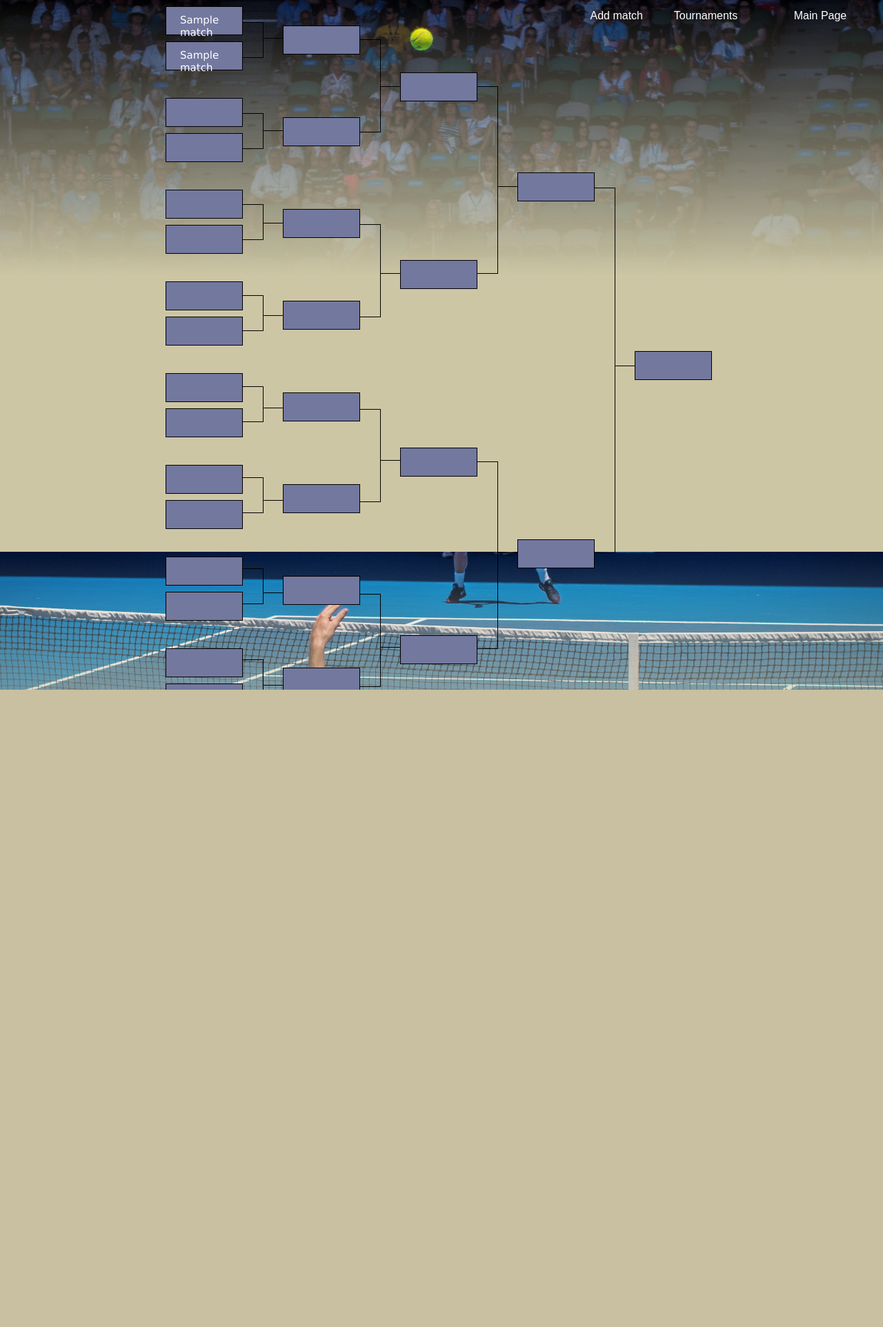
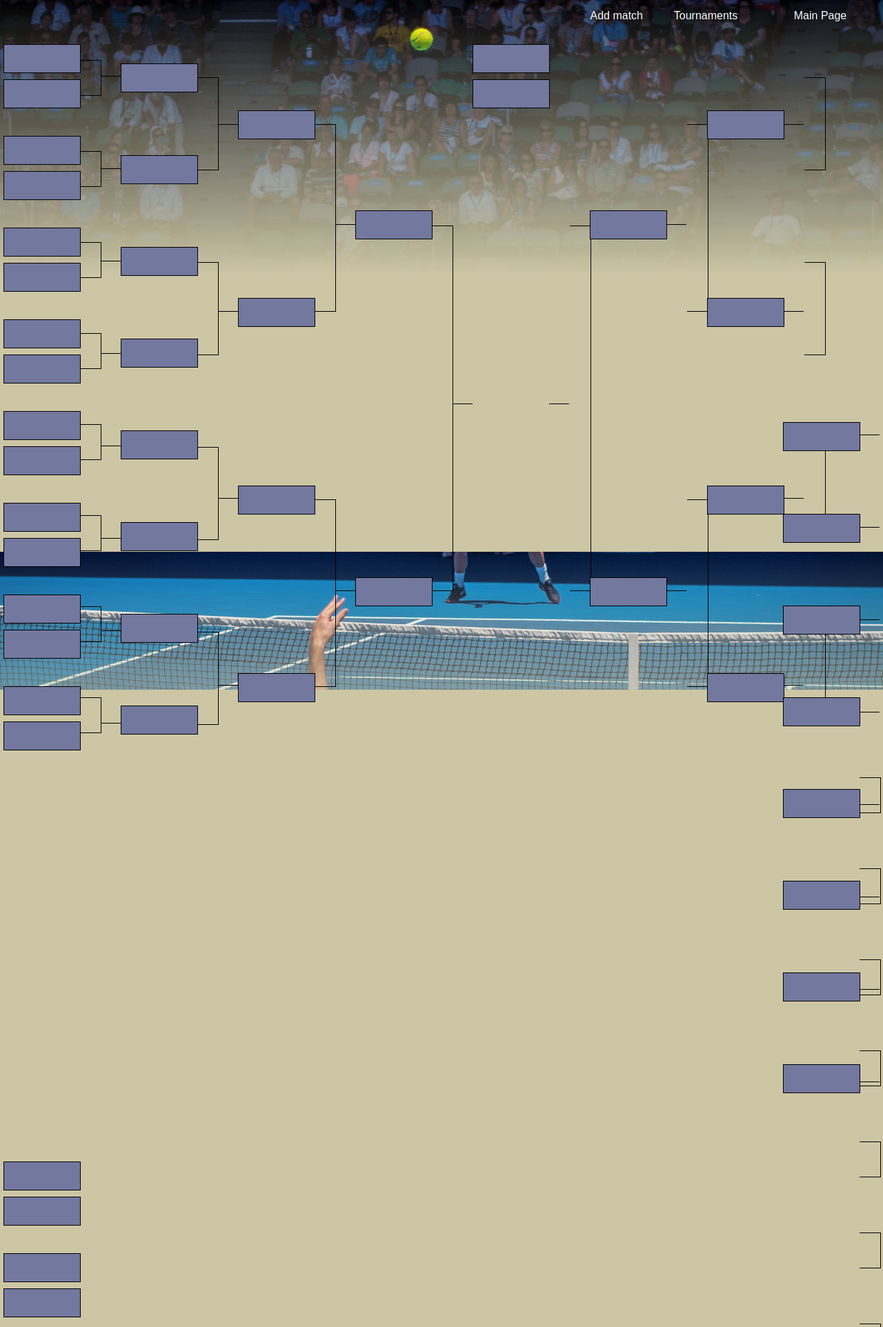
Before and after one commit to killagarila/tennis-tournament-web, a Flask app: template templates/tournament.html in a window 1280 px wide. Shown: the top 1924 px of the page at 69% size. Before the commit the page ends 1000 px from the top, so only its background shows below. Run offline with Flask 2, Linux system fonts and the light colour scheme; the template is opened without the code that fills it: most values are stand-ins (such as "Sample title", 1, 10 or a date in 2020).

Commit message:
tournament_table_changes

```diff
--- a/static/stylesheet.css
+++ b/static/stylesheet.css
@@ -177,14 +177,14 @@ html, body {
 
   /* CSS below is for the tournament table */
   #container {
-    width: 800px;
-    height: 600px;
-    float: left;
+    width: fit-content;
+    height: 1200px;
+
 }
 
 section {
     width: 110px;
-    height: 520px;
+    height: 1100px;
     float: left;
 }
 
@@ -235,11 +235,11 @@ section > div:nth-child(2n) {
     margin-top: 55px;
 }
 
-#QFinal > div {
+#round-2 > div {
     margin-top: 91px;
 }
 
-#QFinal > div:first-child {
+#round-2 > div:first-child {
     margin-top: 37px;
 }
 
@@ -259,10 +259,10 @@ section > div:nth-child(2n) {
 #line2 div:first-child {
     margin-top: 125px;
 }
-#SFinal > div {
+#QFinal > div {
     margin-top: 230px;
 }
-#SFinal > div:first-child {
+#QFinal > div:first-child {
     margin-top: 105px;
 }
 
@@ -283,11 +283,11 @@ section > div:nth-child(2n) {
   margin-top: 530px;
 }
 
-#final > div {
+#SFinal > div {
   margin-top: 250px;
 }
 
-#final > div:last-child {
+#SFinal > div:last-child {
   margin-top: 490px;
 }
 
@@ -309,9 +309,11 @@ section > div:nth-child(2n) {
   /* background-color: white; Colour of the div behind tournament table */
   padding: 5px;
   height: 100%;
-  width: fit-content;
-  position:fixed;
   top: 50%;
   left: 50%;
-  transform: translate(-50%, -50%);
+  /* transform: translate(-50%, -50%); */
 }
+
+.textalignleft{
+  text-align: left;
+}
--- a/templates/tournament.html
+++ b/templates/tournament.html
@@ -27,12 +27,10 @@
             </nav>
             <div class="tournament-box">
                 <article id="container">
-                    <!-- First Round Players -->
                     <section>
-                        {%for match in matchdata%}
-                            <div>{{match['p1name']}}</div>
-                            <div>{{match['p2name']}}</div>
-                        {% endfor %}
+                        <!-- First Round Players 1-16 -->
+                        <div></div>
+                        <div></div>
                         <div></div>
                         <div></div>
                         <div></div>
@@ -52,8 +50,8 @@
                     <div class="conn"><div></div><div></div><div></div><div></div><div></div><div></div><div></div><div></div></div>
                     <div class="line"><div></div><div></div><div></div><div></div><div></div><div></div><div></div><div></div></div>
 
-                    <section id="QFinal">
-                        <!-- Second Round Players -->
+                    <section id="round-2">
+                        <!-- Second Round Players 1-8 -->
                         <div></div>
                         <div></div>
                         <div></div>
@@ -67,8 +65,8 @@
                     <div class="conn" id="conn2"><div></div><div></div><div></div><div></div></div>
                     <div class="line" id="line2"><div></div><div></div><div></div><div></div></div>
 
-                    <section id="SFinal">
-                        <!-- Third Round Players -->
+                    <section id="QFinal">
+                        <!-- Third Round Players 1-4 -->
                         <div></div>
                         <div></div>
                         <div></div>
@@ -78,8 +76,8 @@
                     <div class="conn" id="conn3"><div></div><div></div></div>
                     <div class="line" id="line3"><div></div><div></div></div>
 
-                    <section id="final">
-                        <!-- Final Round Players -->
+                    <section id="SFinal">
+                        <!-- SFinal Round Players 1-2 -->
                         <div></div>
                         <div></div>
                     </section>
@@ -87,8 +85,69 @@
                     <div class="conn" id="conn4"><div></div></div>
                     <div class="line" id="line4"><div></div></div>
 
-                    <section id="winner">
-                        <!-- Winner -->
+                    <section id="Final">
+                        <!-- SFinal Round Players 1-2 -->
+                        <div></div>
+                        <div></div>
+
+                    </section>
+
+
+                    <div class="line" id="line4"><div></div></div>
+                    <div class="conn" id="conn4"><div></div></div>
+
+                    <section id="SFinal">
+                        <!-- SFinal Round Players 3-4 -->
+                        <div></div>
+                        <div></div>
+                    </section>
+
+                    <div class="line" id="line3"><div></div><div></div></div>
+                    <div class="conn" id="conn3"><div></div><div></div></div>
+
+                    <section id="QFinal">
+                        <!-- Third Round Players 5-8 -->
+                        <div></div>
+                        <div></div>
+                        <div></div>
+                        <div></div>
+                    </section>
+
+                    <div class="line" id="line2"><div></div><div></div><div></div><div></div></div>
+                    <div class="conn" id="conn2"><div></div><div></div><div></div><div></div></div>
+
+                    <section id="round-2">
+                        <!-- Second Round Players 9-16 -->
+                        <div></div>
+                        <div></div>
+                        <div></div>
+                        <div></div>
+                        <div></div>
+                        <div></div>
+                        <div></div>
+                        <div></div>
+                    </section>
+
+                    <div class="line"><div></div><div></div><div></div><div></div><div></div><div></div><div></div><div></div></div>
+                    <div class="conn"><div></div><div></div><div></div><div></div><div></div><div></div><div></div><div></div></div>
+
+                    <section>
+                        <!-- First Round Players 17-32 -->
+                        <div></div>
+                        <div></div>
+                        <div></div>
+                        <div></div>
+                        <div></div>
+                        <div></div>
+                        <div></div>
+                        <div></div>
+                        <div></div>
+                        <div></div>
+                        <div></div>
+                        <div></div>
+                        <div></div>
+                        <div></div>
+                        <div></div>
                         <div></div>
                     </section>
                 </article>
```
